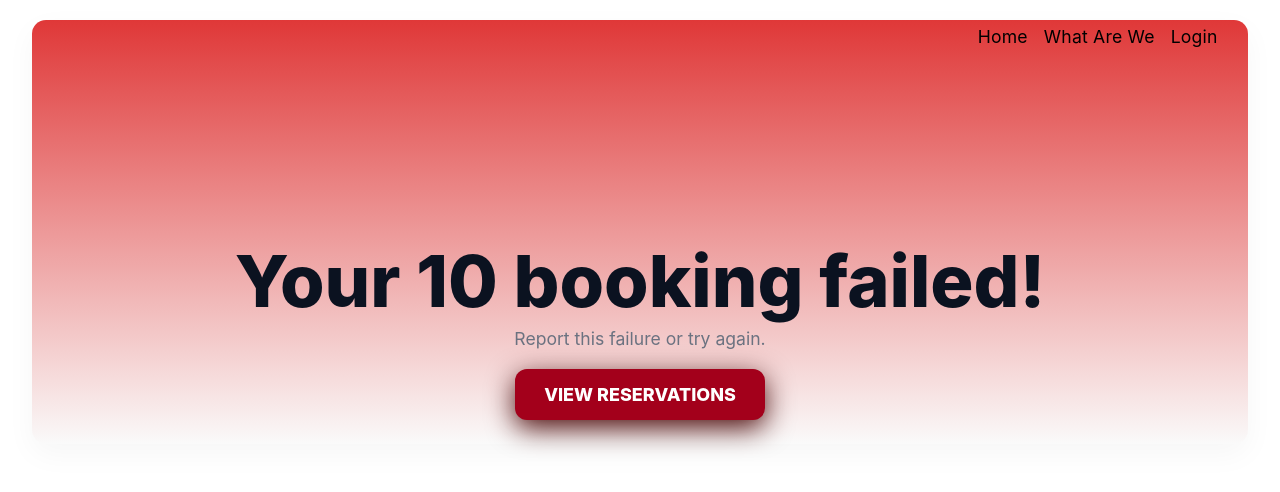
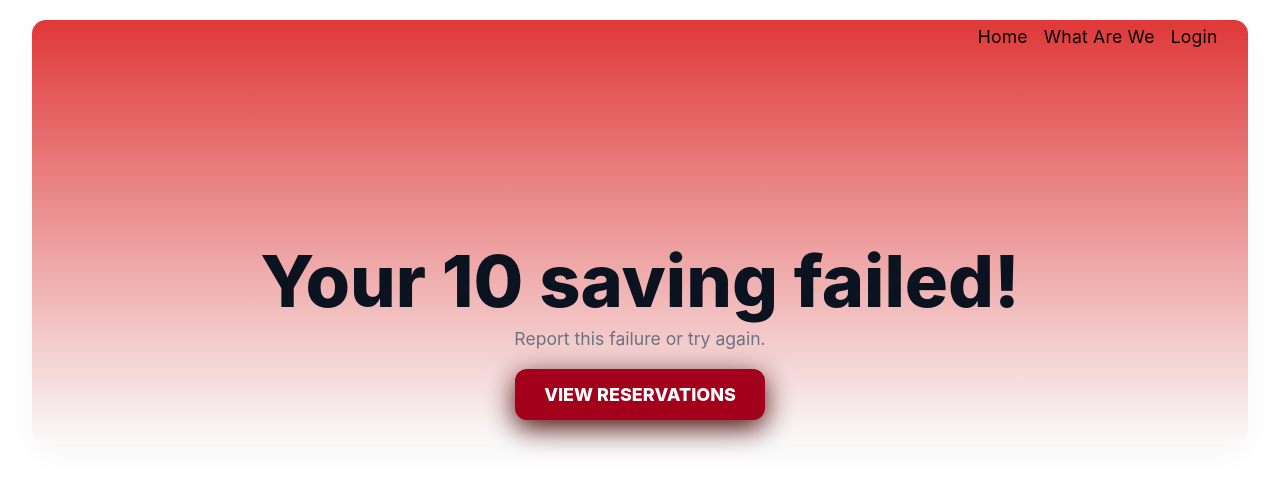
Before and after one commit to harishrajora/TripRep, a Django app: template core/templates/core/booking_saved.html in a window 1280 px wide. Shown: the top 492 px of the page. Run offline with Django 4.2, Linux system fonts and the light colour scheme; the template is opened without the code that fills it: most values are stand-ins (such as "Sample title", 1, 10 or a date in 2020).

Commit message:
Booking successful changed to booking saved in booking_saved.html

```diff
--- a/core/templates/core/booking_saved.html
+++ b/core/templates/core/booking_saved.html
@@ -4,10 +4,10 @@
 {% block content %}
   <section class="hero">
     {% if result == 'Successful' %}
-      <h1 class="hero-title">Your {{ bookingType }} booking was successful!</h1>
+      <h1 class="hero-title">Your {{ bookingType }} booking is saved successfully!</h1>
       <p class="hero-sub">You can view your {{ bookingType }} details from the dashboard.</p>
     {% else %}
-      <h1 class="hero-title">Your {{ bookingType }} booking failed!</h1>
+      <h1 class="hero-title">Your {{ bookingType }} saving failed!</h1>
       <p class="hero-sub">Report this failure or try again.</p>
     {% endif %}
 
```
